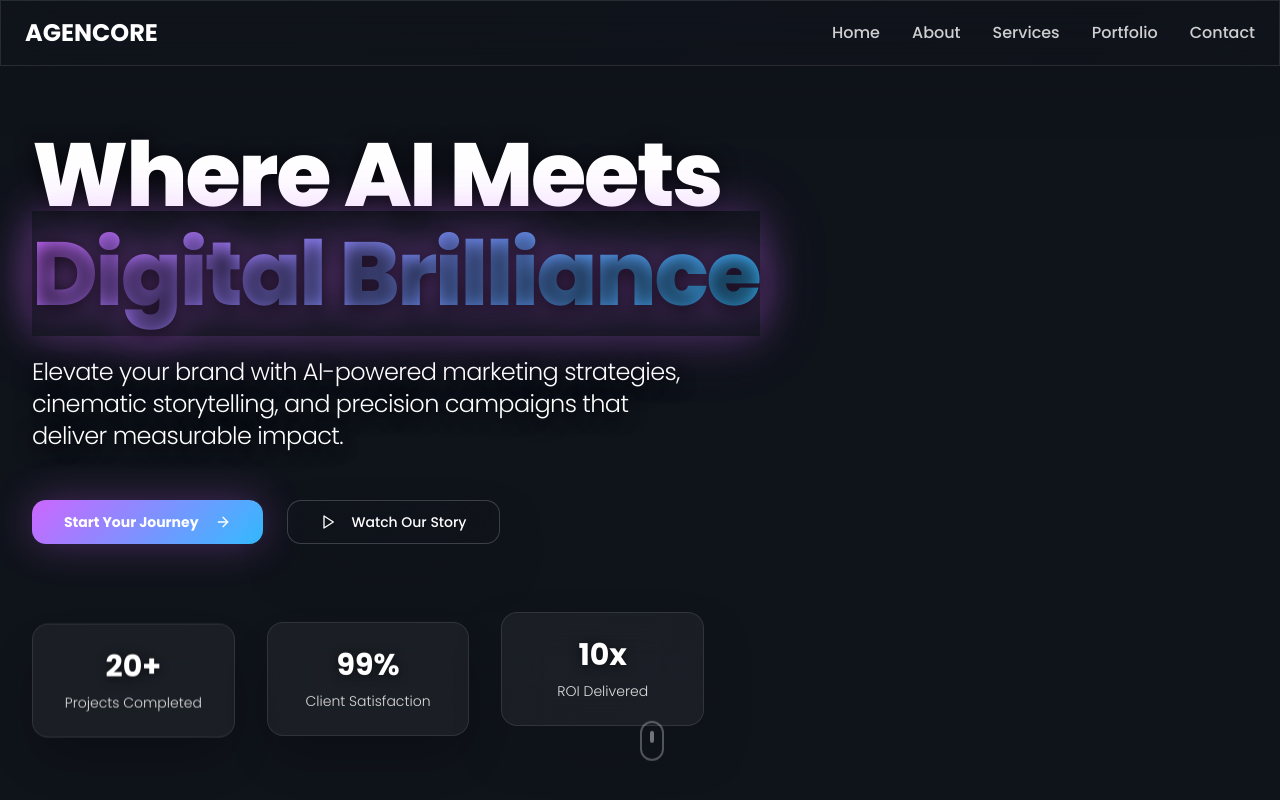
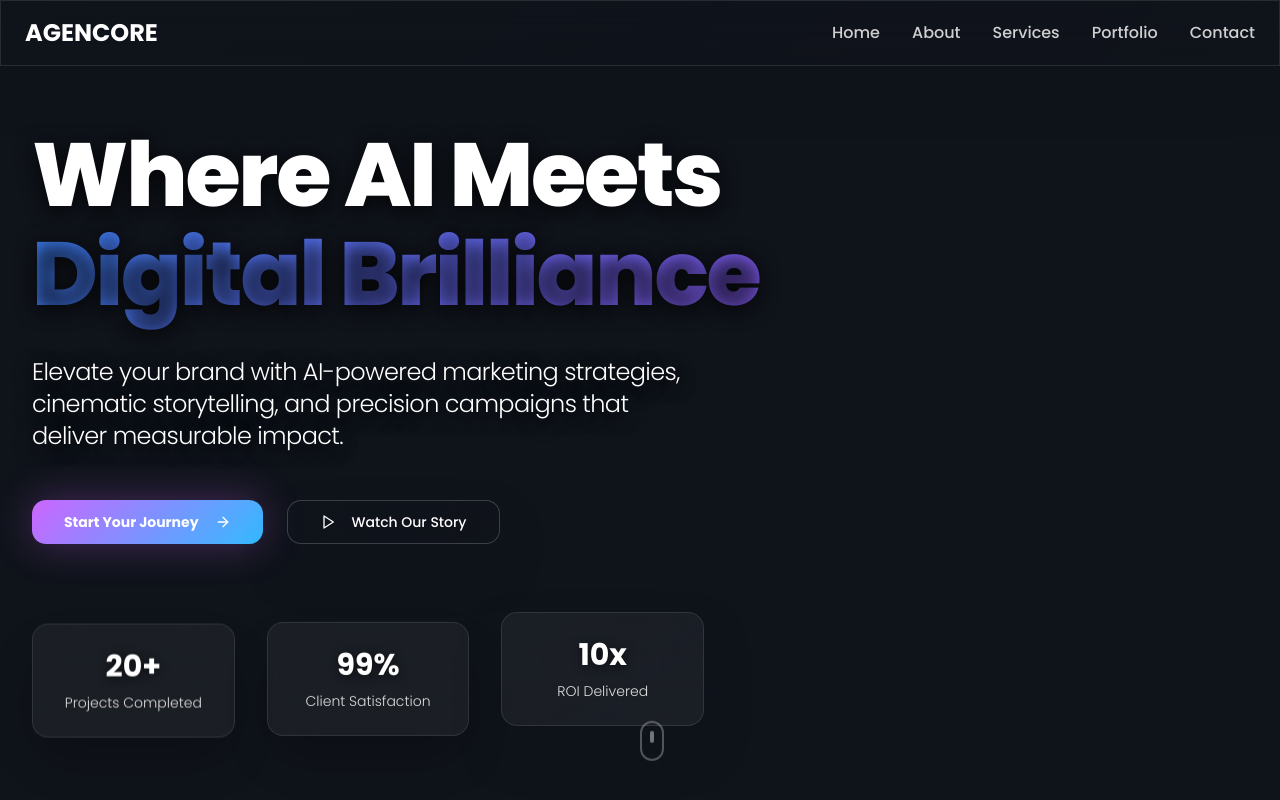
Before and after one commit to Dineshit541/digital-marketing, a React (Vite) app: page / in a window 1280 px wide. Shown: the top 800 px of the page. Built offline with nearby package versions, Linux system fonts and the light colour scheme.

Commit message:
Revert glow effect on text
Reverts the glow effect applied to the "Digital Brilliance" text, restoring it to its previous state.

```diff
--- a/src/components/HeroSection.tsx
+++ b/src/components/HeroSection.tsx
@@ -17,7 +17,7 @@ const HeroSection = memo(() => {
               <h1 className="hero-title mb-8">
                 Where AI Meets
                 <br />
-                <span className="hero-gradient-text text-glow-blue">
+                <span className="hero-gradient-text">
                   Digital Brilliance
                 </span>
               </h1>
```
